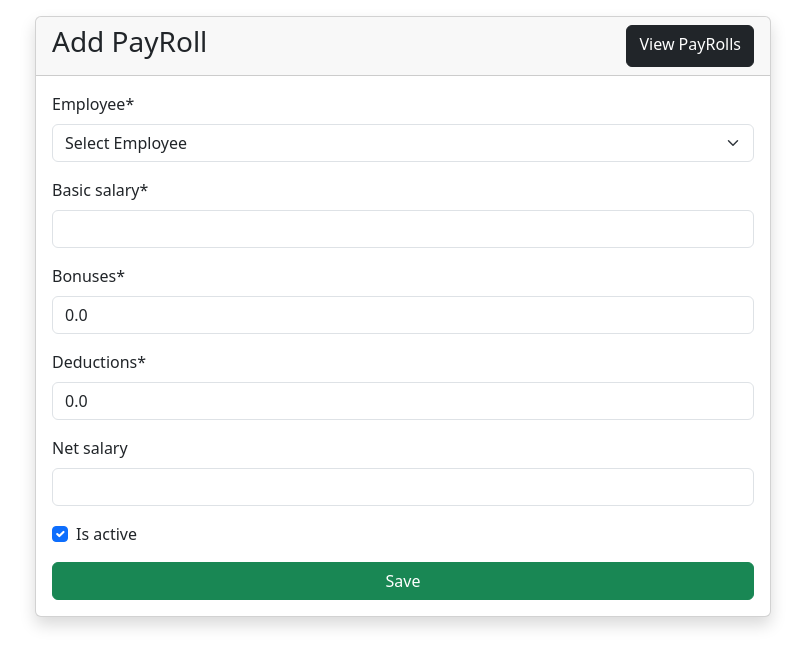
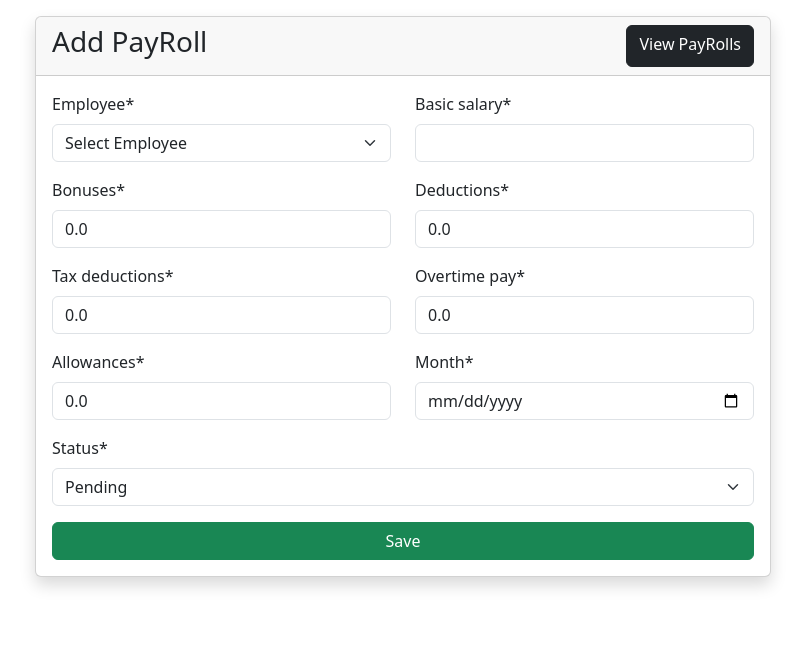
Before and after one commit to sunilyadav97/employee-management-system, a Django app: page /payroll/new/ in a window 1280 px wide. Shown: the part 56-723 px from the top of the page, without its empty margins (237-1042 px from the left). Run offline with Django 5.2, Linux system fonts and the light colour scheme; the visitor is signed in with stand-in values (Sample User, id 1); data that the repository does not hold is empty; some libraries are stand-ins or nearby versions.

Commit message:
Updated Payroll form.

```diff
--- a/emsapp/forms.py
+++ b/emsapp/forms.py
@@ -75,13 +75,33 @@ class EmployeeForm(forms.ModelForm):
 
 
 class PayRollForm(forms.ModelForm):
+    month = forms.DateField(widget=forms.DateInput(attrs={'type': 'date'}))
+
     class Meta:
         model = PayRoll
-        fields = ['employee', 'basic_salary', 'bonuses', 'deductions', 'net_salary', 'is_active']
+        fields = "__all__"
+        exclude = ['net_salary', 'is_active']
 
     def __init__(self, *args, **kwargs):
         super().__init__(*args, **kwargs)
         self.fields['employee'].empty_label = 'Select Employee'
+        self.helper = FormHelper()
+        self.helper.layout = Layout(
+            Div(
+                Div('employee', css_class='col-md-6'),
+                Div('basic_salary', css_class='col-md-6'),
+                Div('bonuses', css_class='col-md-6'),
+                Div('deductions', css_class='col-md-6'),
+                Div('tax_deductions', css_class='col-md-6'),
+                Div('overtime_pay', css_class='col-md-6'),
+                Div('allowances', css_class='col-md-6'),
+                Div('month', css_class='col-md-6'),
+                Div('status', css_class='col-md-12'),
+                css_class='row',
+            ),
+        )
+        self.helper.form_tag = False
+        self.helper.disable_csrf = True
 
 
 class AttendanceForm(forms.ModelForm):
--- a/templates/emsapp/payroll_form.html
+++ b/templates/emsapp/payroll_form.html
@@ -11,7 +11,7 @@
                 <div class="card-body">
                     <form action="" method="post">
                         {% csrf_token %}
-                        {{ form|crispy }}
+                        {% crispy form %}
                         <div class="d-grid">
                             <button type="submit" class="btn btn-success">Save</button>
                         </div>
```
